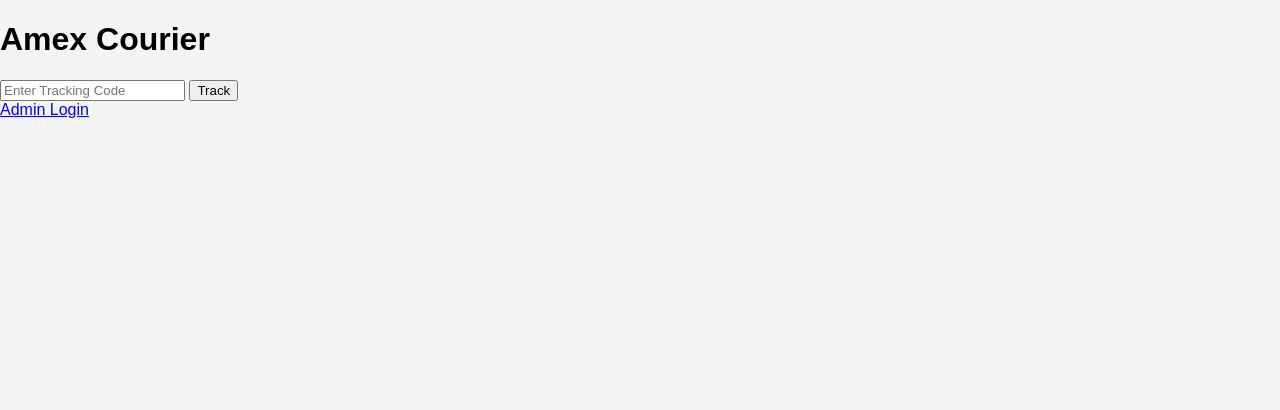
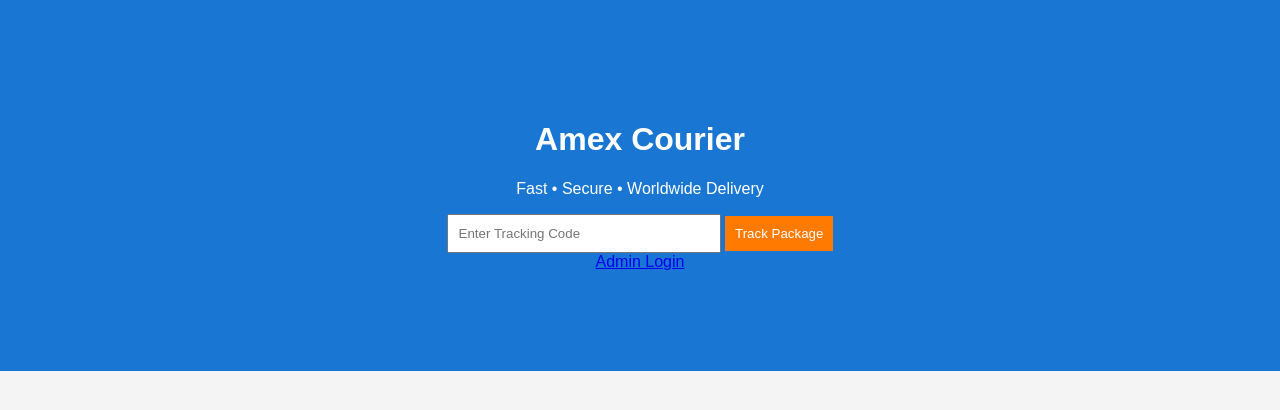
Before and after one commit to amexlabs-ui/amex-courier, a Flask app: page / in a window 1280 px wide. Shown: the top 410 px of the page. Run offline with Flask 3, Linux system fonts and the light colour scheme.

Commit message:
Update index.html

```diff
--- a/templates/index.html
+++ b/templates/index.html
@@ -6,14 +6,17 @@
 </head>
 <body>
 
-<h1>Amex Courier</h1>
+<div class="hero">
+    <h1>Amex Courier</h1>
+    <p>Fast • Secure • Worldwide Delivery</p>
 
-<form action="/track" method="POST">
-    <input name="code" placeholder="Enter Tracking Code" required>
-    <button>Track</button>
-</form>
+    <form action="/track" method="POST">
+        <input name="code" placeholder="Enter Tracking Code" required>
+        <button>Track Package</button>
+    </form>
 
-<a href="/secure-admin-login">Admin Login</a>
+    <a href="/admin-secure-portal" class="admin-link">Admin Login</a>
+</div>
 
 </body>
 </html>
```
